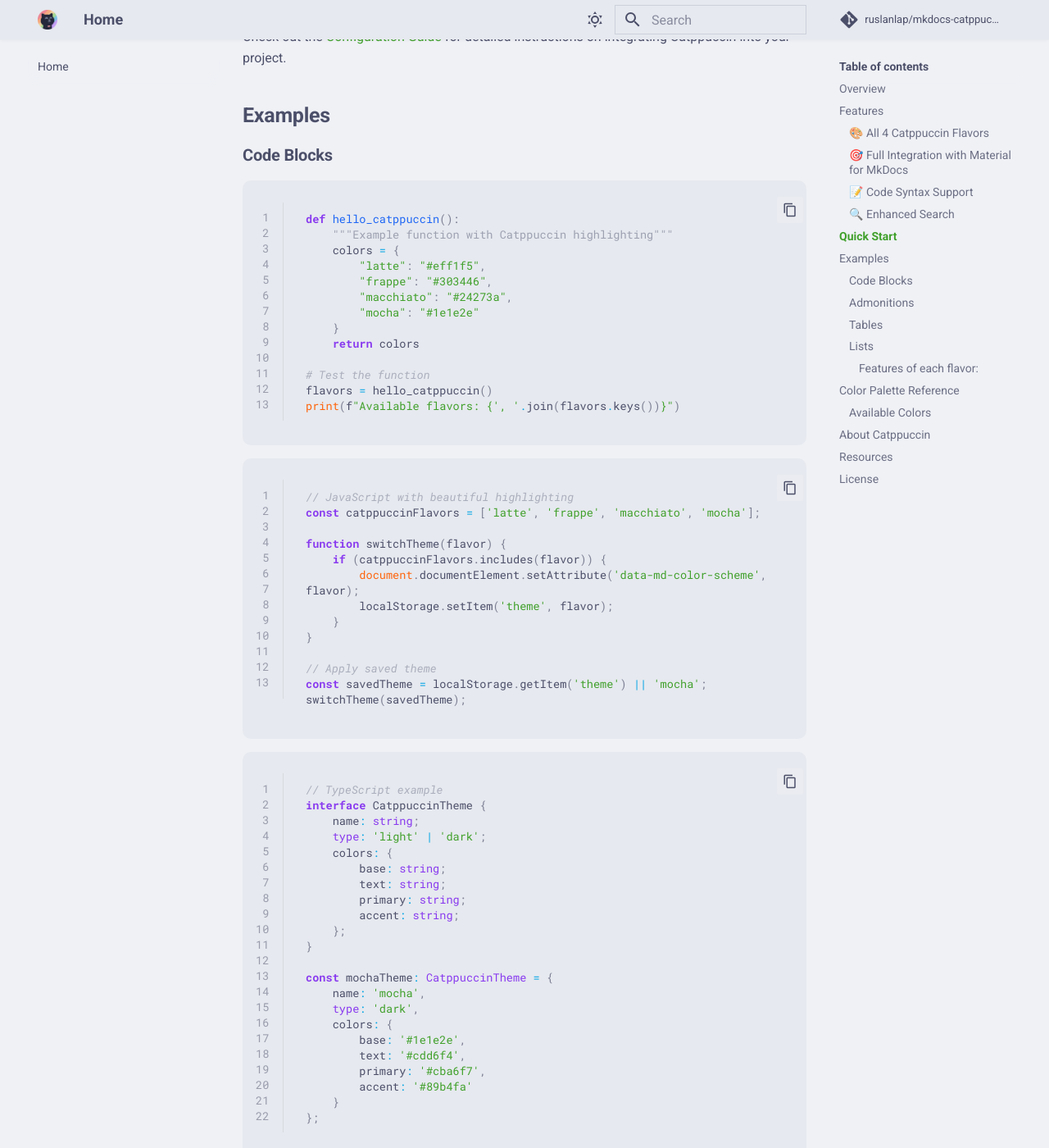
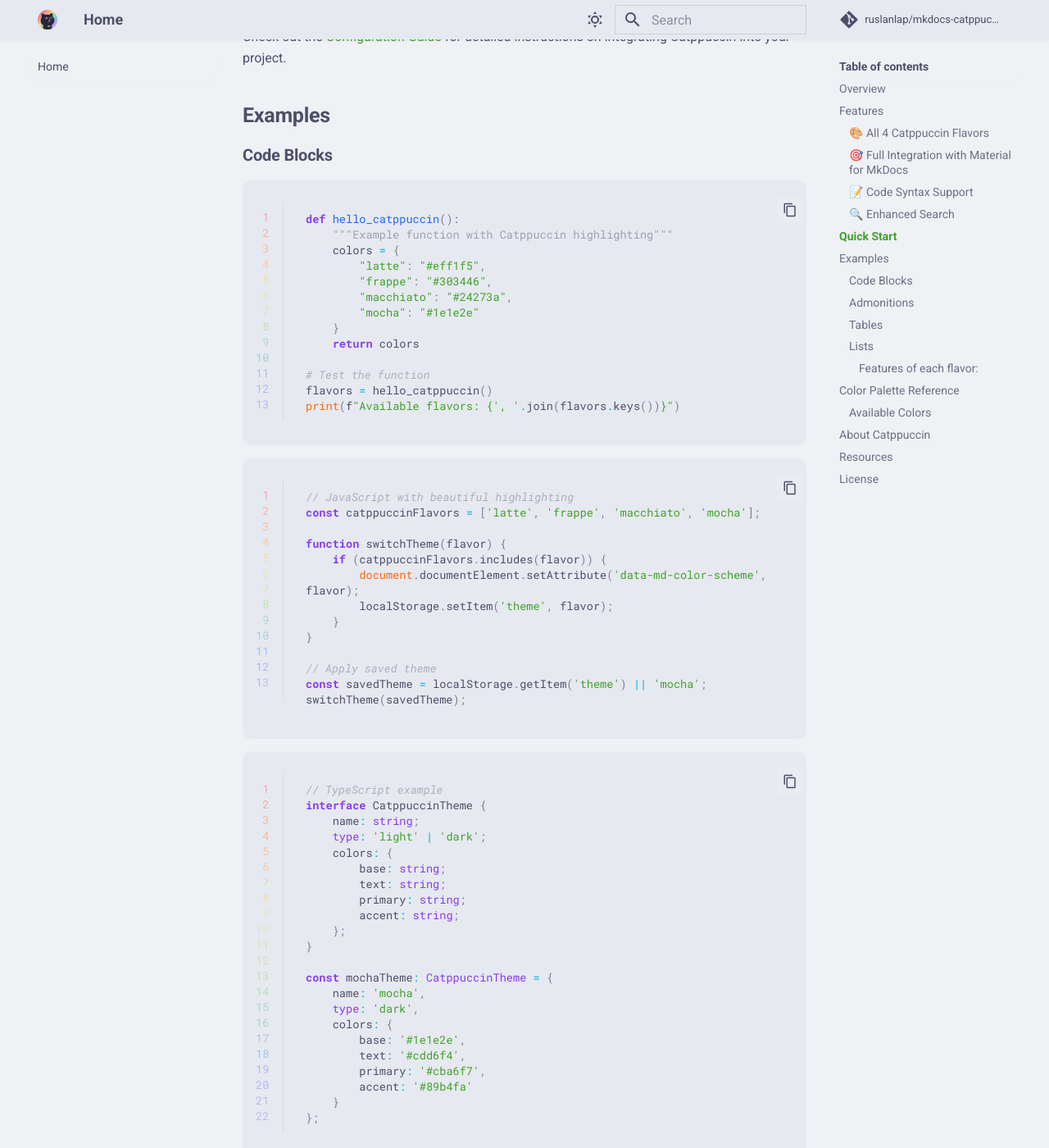
Before and after one commit to ruslanlap/mkdocs-catppuccin, an MkDocs documentation site: the page built from docs/index.md, in a window 1280 px wide and 1400 px high, scrolled down 1172 px. Shown: the whole window at 82% size. Built offline with MkDocs 1.6.1 and Material for MkDocs 9.7.7, drawn with Linux system fonts in a browser that asks for light colours; comment, search, counter and statistics services are not loaded.

Commit message:
fix line numbers opacity

```diff
--- a/docs/stylesheets/extra.css
+++ b/docs/stylesheets/extra.css
@@ -1076,8 +1076,24 @@
 .highlighttable .linenos pre {
   text-align: right;
   padding-right: 0.7em !important;
-  color: var(--md-default-fg-color);
-  opacity: 0.5;
+  background: linear-gradient(to bottom,
+      #f38ba8,
+      /* Red */
+      #fab387,
+      /* Peach */
+      #f9e2af,
+      /* Yellow */
+      #a6e3a1,
+      /* Green */
+      #89b4fa,
+      /* Blue */
+      #cba6f7
+      /* Mauve */
+    );
+  -webkit-background-clip: text;
+  background-clip: text;
+  -webkit-text-fill-color: transparent;
+  opacity: 0.8;
 }
 
 
```
